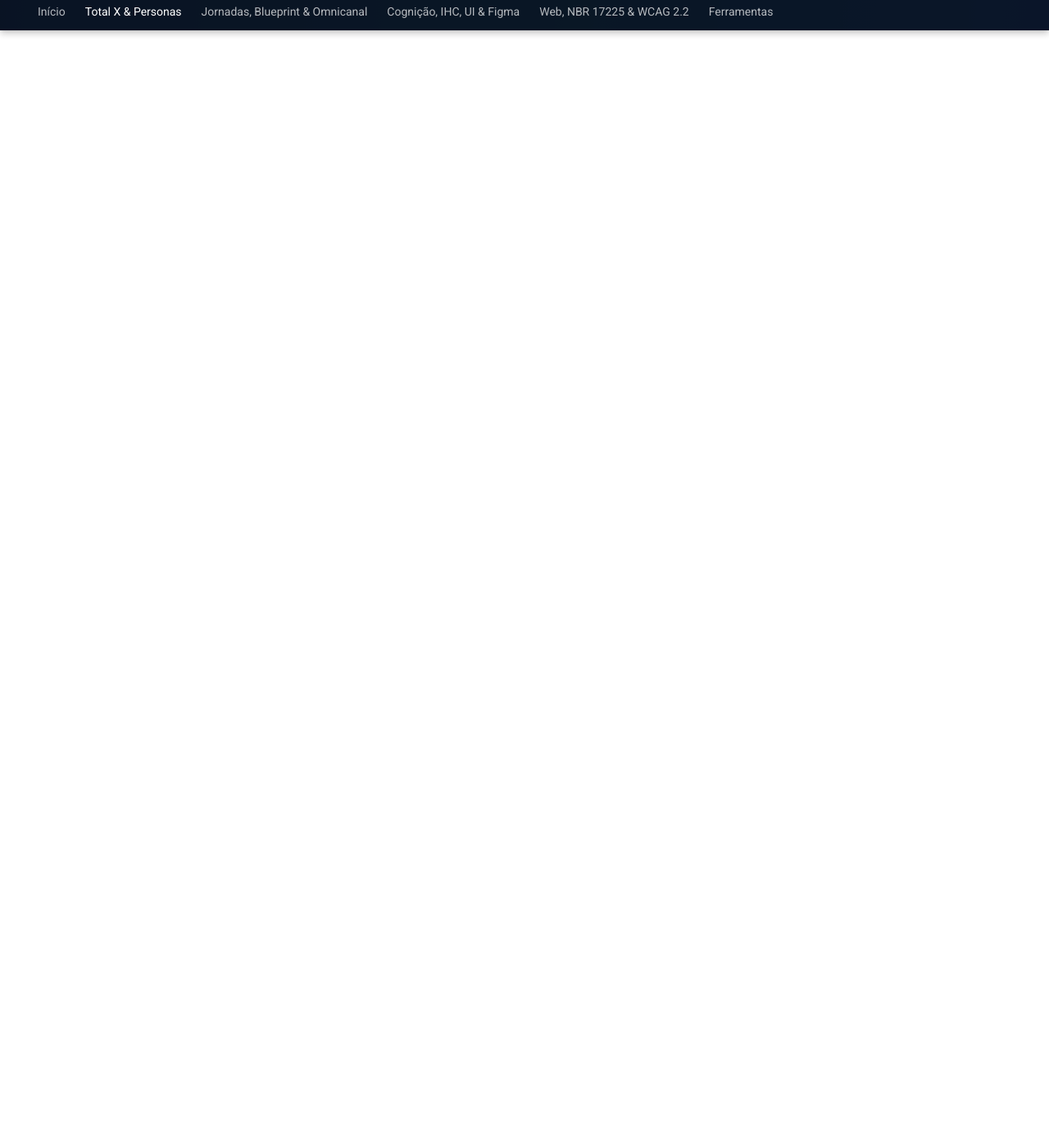
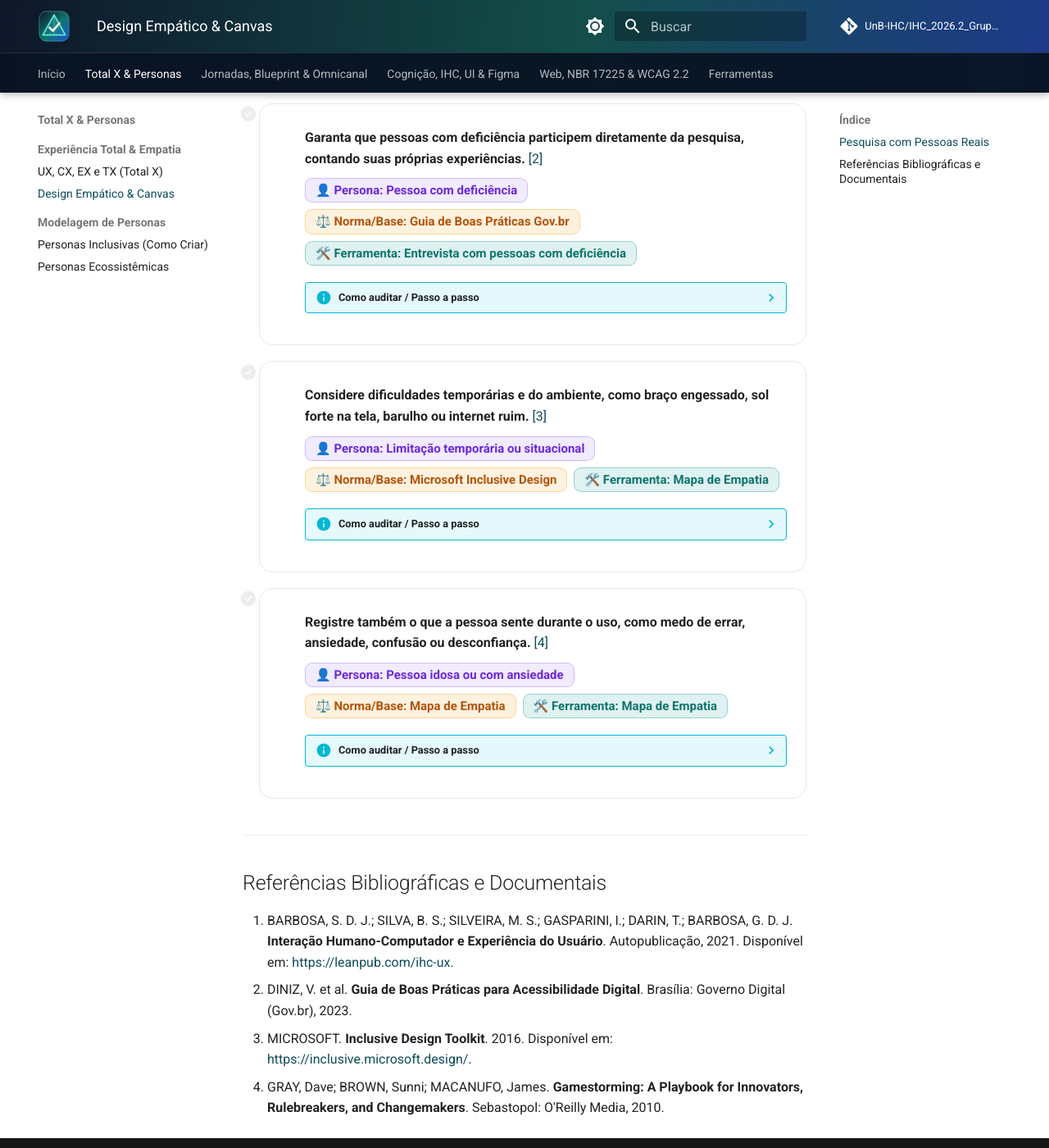
Before and after one commit to UnB-IHC/IHC_2026.2_Grupo10, an MkDocs documentation site: the page built from docs/01-totalx-personas/design-empatico-canvas.md, in a window 1280 px wide and 1400 px high, scrolled down 1363 px. Shown: the whole window at 82% size. Built offline with MkDocs 1.6.1 and Material for MkDocs 9.7.7, drawn with Linux system fonts in a browser that asks for light colours; comment, search, counter and statistics services are not loaded; some of the changed text lies outside the part shown.

Commit message:
docs(#5): adiciona checklist de pesquisa com pessoas reais

```diff
--- a/docs/01-totalx-personas/design-empatico-canvas.md
+++ b/docs/01-totalx-personas/design-empatico-canvas.md
@@ -6,4 +6,39 @@
 
 ---
 
+## Pesquisa com Pessoas Reais
+
+- [ ] **Baseie os aprendizados do projeto em conversas e observações com pessoas reais do público.** [[1]](#ref-1)
+    - `👤 Persona: Usuário final` `⚖️ Norma/Base: Barbosa et al. (2021)` `🛠️ Ferramenta: Entrevista e observação em campo`
+    ??? info "Como auditar / Passo a passo"
+        1. Peça os registros da pesquisa, como roteiros, anotações e número de participantes.
+        2. Verifique se as pessoas foram ouvidas ou observadas no lugar onde realmente usam o serviço.
+        3. O critério é atendido quando cada aprendizado indica de qual conversa ou observação veio.
+
+- [ ] **Garanta que pessoas com deficiência participem diretamente da pesquisa, contando suas próprias experiências.** [[2]](#ref-2)
+    - `👤 Persona: Pessoa com deficiência` `⚖️ Norma/Base: Guia de Boas Práticas Gov.br` `🛠️ Ferramenta: Entrevista com pessoas com deficiência`
+    ??? info "Como auditar / Passo a passo"
+        1. Veja quantos participantes da pesquisa têm alguma deficiência.
+        2. Confira se a pesquisa foi acessível para eles, com intérprete de Libras, uso do próprio leitor de tela ou local adaptado, por exemplo.
+        3. O critério é atendido quando as falas dessas pessoas aparecem nos Mapas de Empatia e Canvas.
+
+- [ ] **Considere dificuldades temporárias e do ambiente, como braço engessado, sol forte na tela, barulho ou internet ruim.** [[3]](#ref-3)
+    - `👤 Persona: Limitação temporária ou situacional` `⚖️ Norma/Base: Microsoft Inclusive Design` `🛠️ Ferramenta: Mapa de Empatia`
+    ??? info "Como auditar / Passo a passo"
+        1. Procure nos artefatos situações de uso fora do cenário ideal, como pressa, uma mão ocupada, pouca luz ou conexão instável.
+        2. O critério é atendido quando o projeto leva em conta essas situações do uso real.
+
+- [ ] **Registre também o que a pessoa sente durante o uso, como medo de errar, ansiedade, confusão ou desconfiança.** [[4]](#ref-4)
+    - `👤 Persona: Pessoa idosa ou com ansiedade` `⚖️ Norma/Base: Mapa de Empatia` `🛠️ Ferramenta: Mapa de Empatia`
+    ??? info "Como auditar / Passo a passo"
+        1. Olhe a parte "Pensa e Sente" e as dores do Mapa de Empatia.
+        2. O critério é atendido quando os sentimentos registrados vêm de falas ou comportamentos observados e foram levados em conta no design.
+
+---
+
 ## Referências Bibliográficas e Documentais
+
+1. <a id="ref-1"></a> BARBOSA, S. D. J.; SILVA, B. S.; SILVEIRA, M. S.; GASPARINI, I.; DARIN, T.; BARBOSA, G. D. J. **Interação Humano-Computador e Experiência do Usuário**. Autopublicação, 2021. Disponível em: <https://leanpub.com/ihc-ux>.
+2. <a id="ref-2"></a> DINIZ, V. et al. **Guia de Boas Práticas para Acessibilidade Digital**. Brasília: Governo Digital (Gov.br), 2023.
+3. <a id="ref-3"></a> MICROSOFT. **Inclusive Design Toolkit**. 2016. Disponível em: <https://inclusive.microsoft.design/>.
+4. <a id="ref-4"></a> GRAY, Dave; BROWN, Sunni; MACANUFO, James. **Gamestorming: A Playbook for Innovators, Rulebreakers, and Changemakers**. Sebastopol: O'Reilly Media, 2010.
```
